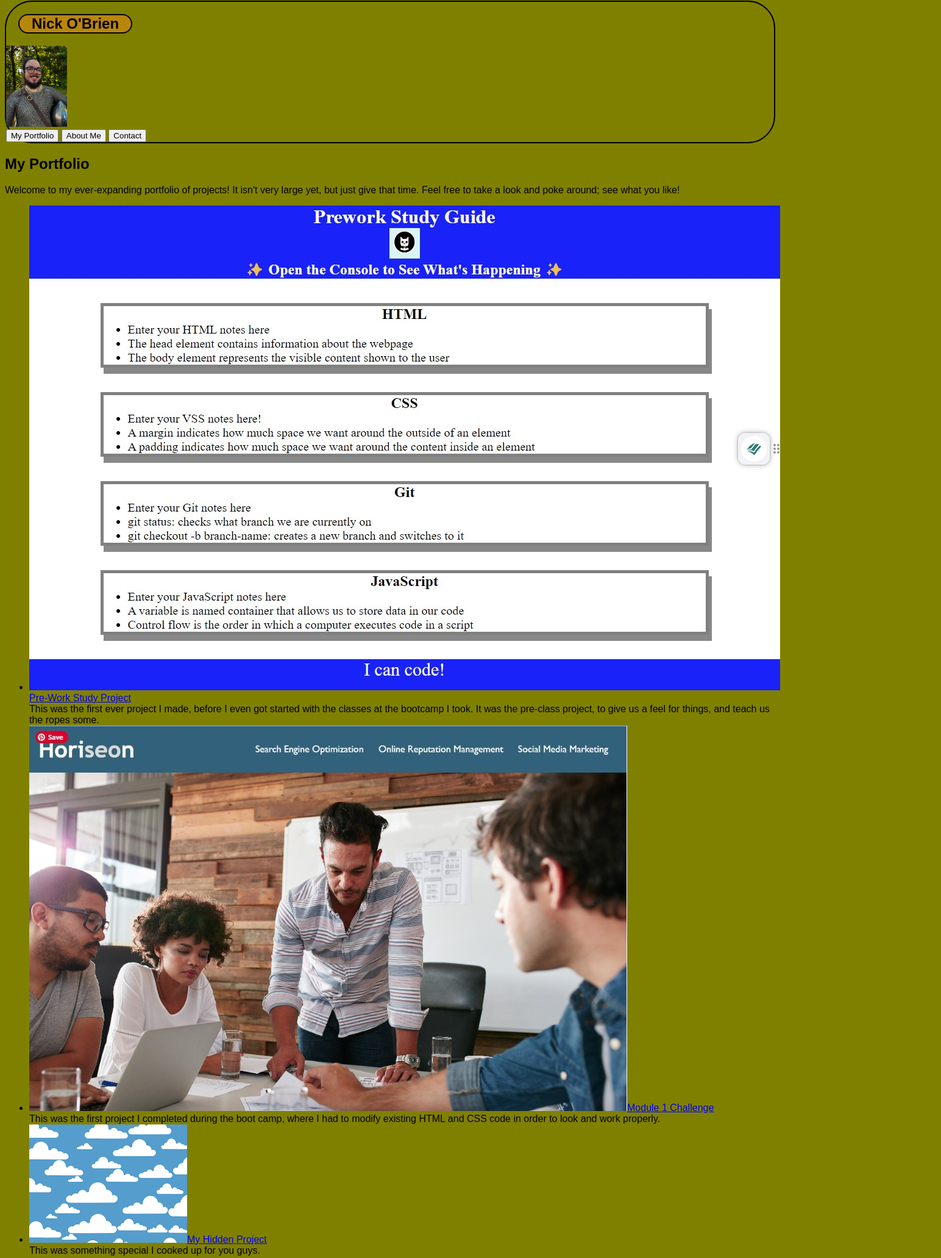
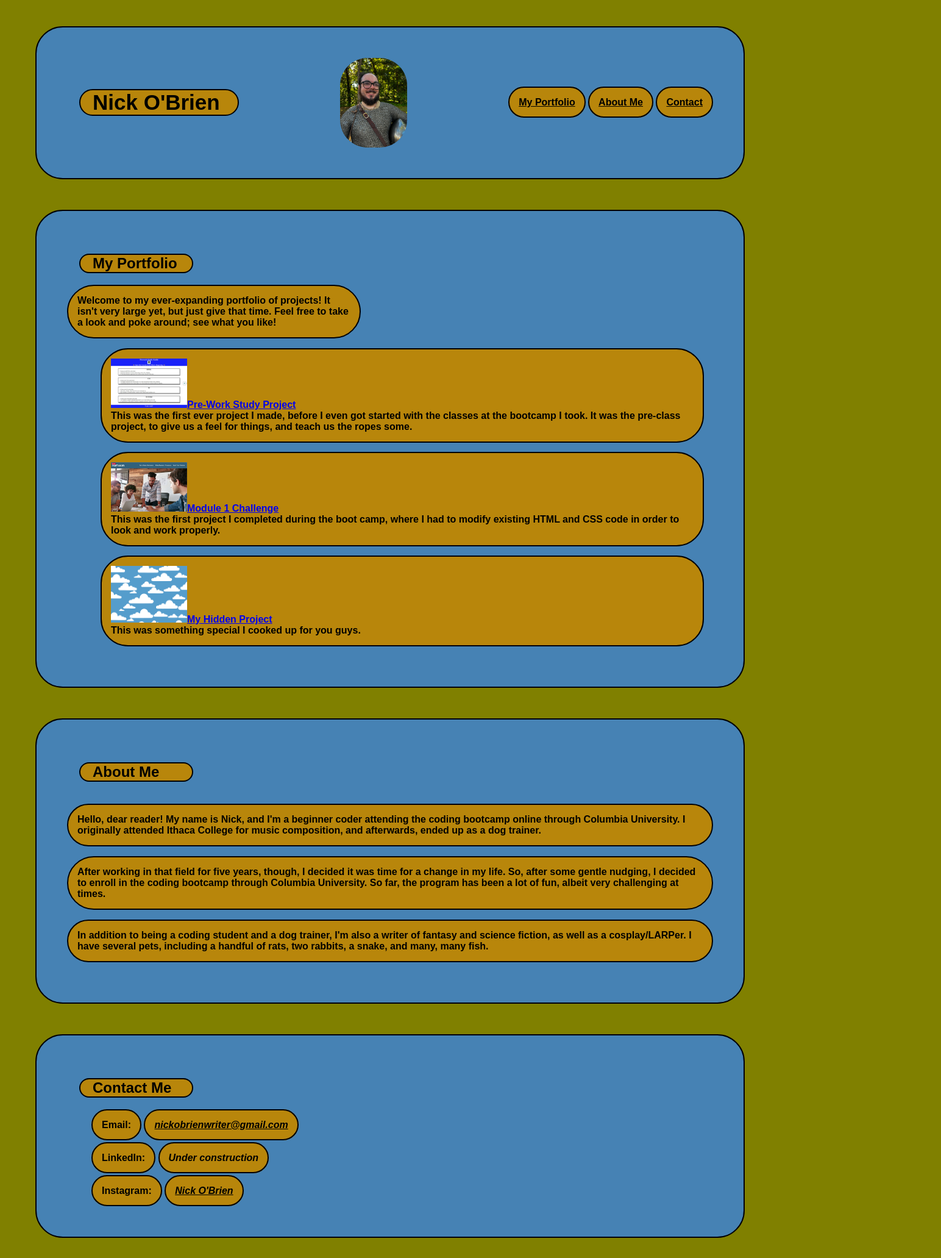
Before and after one commit to nobrien1996/module-2-challenge, a plain HTML site: page develop/index.html in a window 1280 px wide. Shown: the part 7-2070 px from the top of the page at 61% size, 1544 px wide, since content can reach past the window. Drawn offline with Linux system fonts and the light colour scheme; files whose address does not match are found by name.

Commit message:
css done

```diff
--- a/develop/assets/style.css
+++ b/develop/assets/style.css
@@ -4,13 +4,55 @@ body{
 }
 
 .header{
-    margin: 150;
-    padding: 150;
+    margin: 50px;
+    padding: 50px;
     border: 2px solid;
+    border-radius: 45px;
+    display: flex;
+    flex-wrap: wrap;
+    align-items: center;
+    justify-content: space-between;
+    background-color: steelblue;
+}
+
+.header h1{
+    margin-left: 20px;
+    padding-left: 20px;
+    border: 2px solid;
+    border-radius: 45px;
+    width: 6.8em;
+    font-size: 35px;
+    background-color: darkgoldenrod;
+}
+
+#profile_pic{
+    width: 110px;
     border-radius: 45px;
 }
 
-#header{
+.header a{
+    background-color: darkgoldenrod;
+    font-weight: bold;
+    font-family: Arial, Helvetica, sans-serif;
+    padding: 15px;
+    padding-left: 15px;
+    border: 2px solid black;
+    border-radius: 45px;
+    color: black;
+}
+
+.portfolio{
+    margin: 50px;
+    padding: 50px;
+    border: 2px solid;
+    border-radius: 45px;
+    position: relative;
+    gap: 15px;
+    grid-auto-rows: minmax(75px, auto);
+    background-color: steelblue;
+}
+
+.portfolio h2{
     margin-left: 20px;
     padding-left: 20px;
     border: 2px solid;
@@ -19,6 +61,95 @@ body{
     background-color: darkgoldenrod;
 }
 
-#profile_pic{
-    width: 100px;
+.portfolio p{
+    padding: 15px;
+    border: 2px solid;
+    border-radius: 45px;
+    width: 28em;
+    background-color: darkgoldenrod;
+    font-weight: bold;
 }
+.portfolio ul{
+    list-style-type: none;
+}
+
+.portfolio li{
+    margin: 15px;
+    padding: 15px;
+    border: 2px solid;
+    border-radius: 45px;
+    background-color: darkgoldenrod;
+    font-weight: bold;
+}
+
+.portfolio img:hover{
+    width: 250px;
+}
+
+.portfolio_pic{
+    width: 125px;
+}
+
+.about-me{
+    margin: 50px;
+    padding: 50px;
+    border: 2px solid;
+    border-radius: 45px;
+    position: relative;
+    gap: 15px;
+    grid-auto-rows: minmax(75px, auto);
+    background-color: steelblue;
+}
+
+.about-me h2{
+    margin-left: 20px;
+    padding-left: 20px;
+    border: 2px solid;
+    border-radius: 45px;
+    width: 6.8em;
+    background-color: darkgoldenrod;
+    display: inline-block;
+}
+
+.about-me p{
+    padding: 15px;
+    border: 2px solid;
+    border-radius: 45px;
+    background-color: darkgoldenrod;
+    font-weight: bold;
+}
+
+.contact{
+    margin: 50px;
+    padding: 50px;
+    border: 2px solid;
+    border-radius: 45px;
+    flex-wrap: wrap;
+    align-items: center;
+    justify-content: space-between;
+    background-color: steelblue;
+}
+
+.contact h2{
+    margin-left: 20px;
+    padding-left: 20px;
+    border: 2px solid;
+    border-radius: 45px;
+    width: 6.8em;
+    background-color: darkgoldenrod;
+    display: inline-block;
+}
+
+.contact ul{
+    list-style-type: none;
+}
+
+.contact a{
+    background-color: darkgoldenrod;
+    font-weight: bold;
+    font-family: Arial, Helvetica, sans-serif;
+    padding: 15px;
+    border: 2px solid black;
+    border-radius: 45px;
+    color: black;
+}
--- a/develop/index.html
+++ b/develop/index.html
@@ -9,17 +9,18 @@
 
     <body>
         <section class="header">
-            <h1 id="header">Nick O'Brien</h1>
+            <h1>Nick O'Brien</h1>
             <img id="profile_pic" src="C:\Users\nick\bootcamp\module-2-challenge\develop\assets\profile photo.jpg" alt="A young man with dark hair and glasses wearing a chain mail shirt, carrying a helmet, with a belt slung over his shoulder"/>
 
              <div>
-                <button type="button" href=".portolio">My Portfolio</button>
-                <button type="button" href=".about-me">About Me</button>
-                <button type="button" href=".contact">Contact</button>
+                <a href="#portfolio">My Portfolio</a>
+                <a href="#about-me">About Me</a>
+                <a href="#contact">Contact</a>
              </div>
         </section>
 
         <section class="portfolio">
+            <div id="portfolio"></div>
             <h2>My Portfolio</h2>
             <div>
                 <p>
@@ -43,8 +44,8 @@
         </section>
 
         <section class="about-me">
+            <div id="about-me"></div>
             <h2>About Me</h2>
-            <img id="about_pic" src="C:\Users\nick\bootcamp\module-2-challenge\develop\assets\about me photo.jpg" alt="A very handsome young man with dark hair wearing very cool armor, a green cape, and holding a large spear, with a sword at his hip. He's mostly facing away from the camera, partially looking back towards it."/>
                 <div>
                     <p>
                         Hello, dear reader! My name is Nick, and I'm a beginner coder attending the coding bootcamp online through Columbia University. I originally attended Ithaca College for music composition, and afterwards, ended up as a dog trainer.
@@ -59,20 +60,25 @@
         </section>
 
         <section class="contact">
+            <div id="contact"></div>
             <h2>Contact Me</h2>
             <div>
                 <ul>
                     <li>
                         <a class="contact_list">Email:</a>
-                        <button type="button" class="contact_method" href="nickobrienwriter@gmail.com">nickobrienwriter@gmail.com</button>
+                        <a href="nickobrienwriter@gmail.com"><em>nickobrienwriter@gmail.com</em></a>
                     </li>
+                    <br>
+                    <br>
                     <li>
                         <a class="contact_list">LinkedIn:</a>
-                        <button type="button" class="contact_method"><em>Under construction</em></button>
+                        <a><em>Under construction</em></a>
                     </li>
+                    <br>
+                    <br>
                     <li>
                         <a class="contact_list">Instagram:</a>
-                        <button type="button" class="contact_method" href="https://instagram.com/the.lord.of.the.rats">Nick O'Brien</button>
+                        <a href="https://instagram.com/the.lord.of.the.rats"><em>Nick O'Brien</em></a>
                     </li>
                 </ul>
             </div>
```
